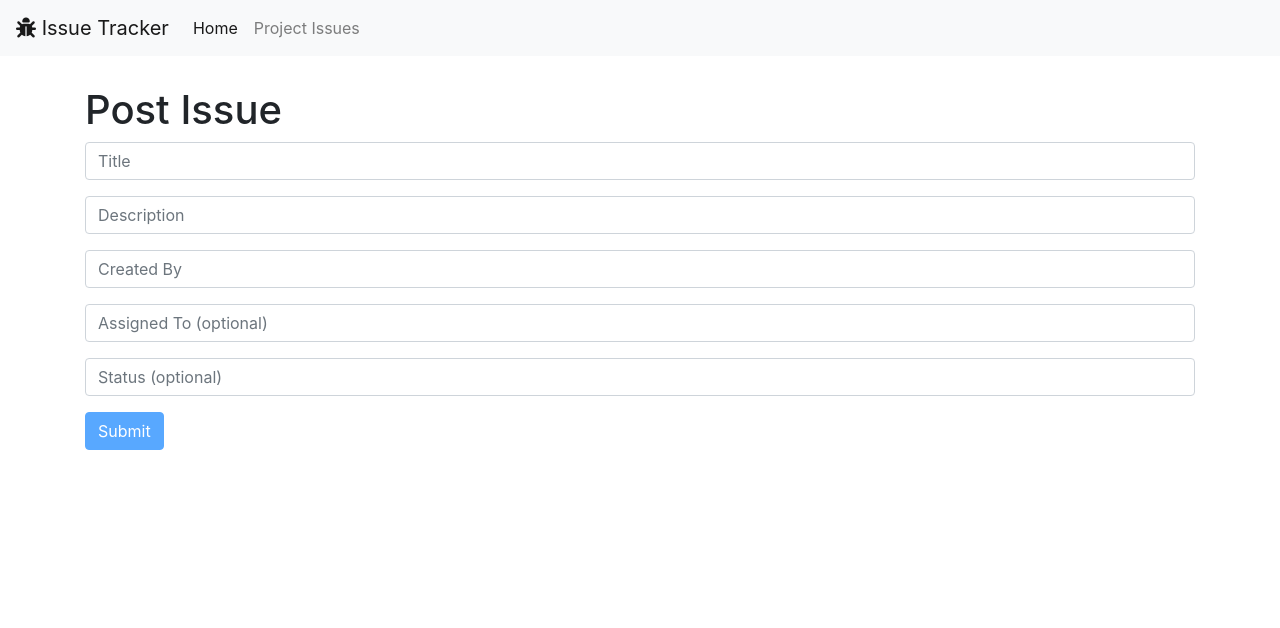
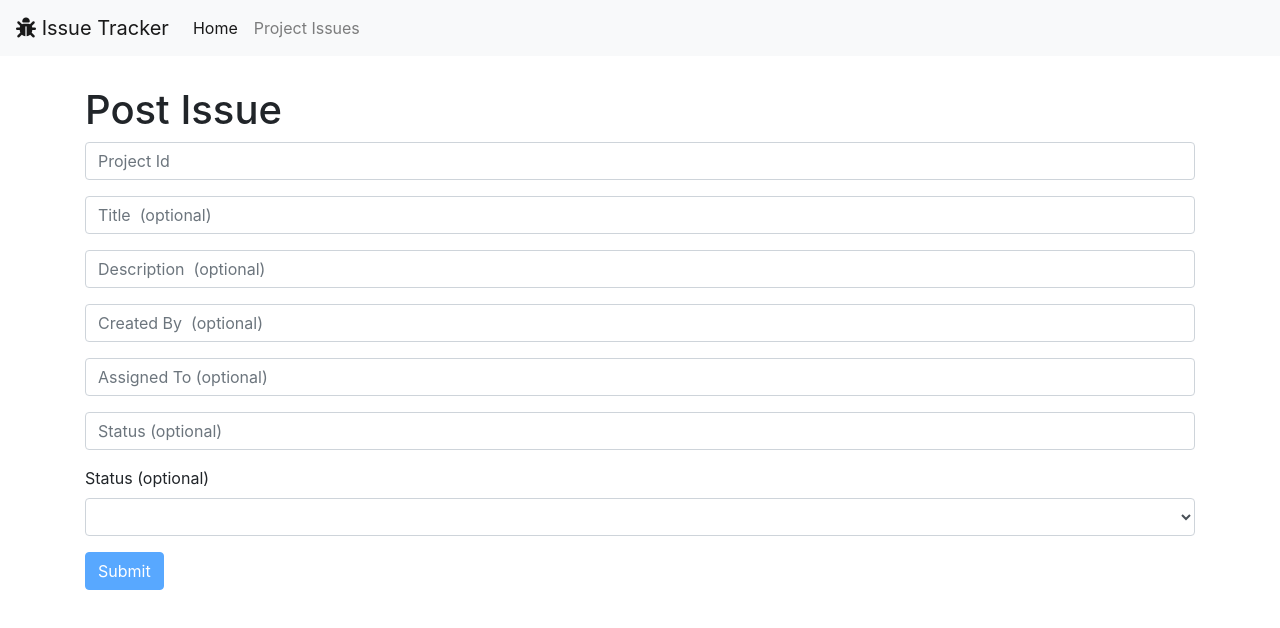
Before and after one commit to osman-s/FCC-Issue_tracker, a React (Create React App) app in the folder Client/: page /issuetracker in a window 1280 px wide. Shown: the top 628 px of the page. Built offline with nearby package versions, Linux system fonts and the light colour scheme.

Commit message:
added IssueUdateForm Component

```diff
--- a/Client/src/components/issueTracker.jsx
+++ b/Client/src/components/issueTracker.jsx
@@ -1,6 +1,6 @@
 import React, { Component } from "react";
 import IssuePostForm from "./issuePostForm";
-// import SubmitIssue from './'
+import IssueUpdateForm from "./issueUpdateForm";
 
 
 class IssueTracker extends Component {
@@ -15,7 +15,8 @@ class IssueTracker extends Component {
     return (
       <div >
         <h1></h1>
-        <IssuePostForm />
+        {/* <IssuePostForm /> */}
+        <IssueUpdateForm />
       </div>
     );
   }
--- /dev/null
+++ b/Client/src/components/issueUpdateForm.jsx
@@ -0,0 +1,73 @@
+import React from "react";
+import Joi from "joi-browser";
+import Form from "./common/form";
+import { issuePost } from "../services/issueService";
+
+class IssueUpdateForm extends Form {
+  state = {
+    data: {
+      _id: "",
+      title: "",
+      text: "",
+      createdby: "",
+      assignedto: "",
+      status: ""
+    },
+    errors: {}
+  };
+
+  schema = {
+    _id: Joi.string()
+      .required()
+      .label("Project Id"),
+    title: Joi.string()
+      .allow("")
+      .label("Title"),
+    text: Joi.string()
+      .allow("")
+      .min(5)
+      .label("Description"),
+    createdby: Joi.string()
+      .allow("")
+      .label("Created By"),
+    assignedto: Joi.string()
+      .allow("")
+      .label("Assigned to"),
+    status: Joi.string()
+      .allow("")
+      .label("Status")
+  };
+
+  doSubmit = async () => {
+    try {
+      const response = await issuePost(this.state.data);
+      window.location = "/";
+    } catch (ex) {
+      if (ex.response && ex.response.status === 400) {
+        const errors = { ...this.state.errors };
+        errors.username = ex.response.data;
+        this.setState({ errors });
+      }
+    }
+  };
+
+  render() {
+    return (
+      <div>
+        <h1>Post Issue</h1>
+        <form onSubmit={this.handleSubmit}>
+          {this.renderInput("_id", "", "Project Id")}
+          {this.renderInput("title", "", "Title  (optional)")}
+          {this.renderInput("text", "", "Description  (optional)")}
+          {this.renderInput("createdby", "", "Created By  (optional)")}
+          {this.renderInput("assignedto", "", "Assigned To (optional)")}
+          {this.renderInput("status", "", "Status (optional)")}
+          {this.renderSelect("status","Status (optional)", ["yes", "no"])}
+          {this.renderButton("Submit")}
+        </form>
+      </div>
+    );
+  }
+}
+
+export default IssueUpdateForm;
```
